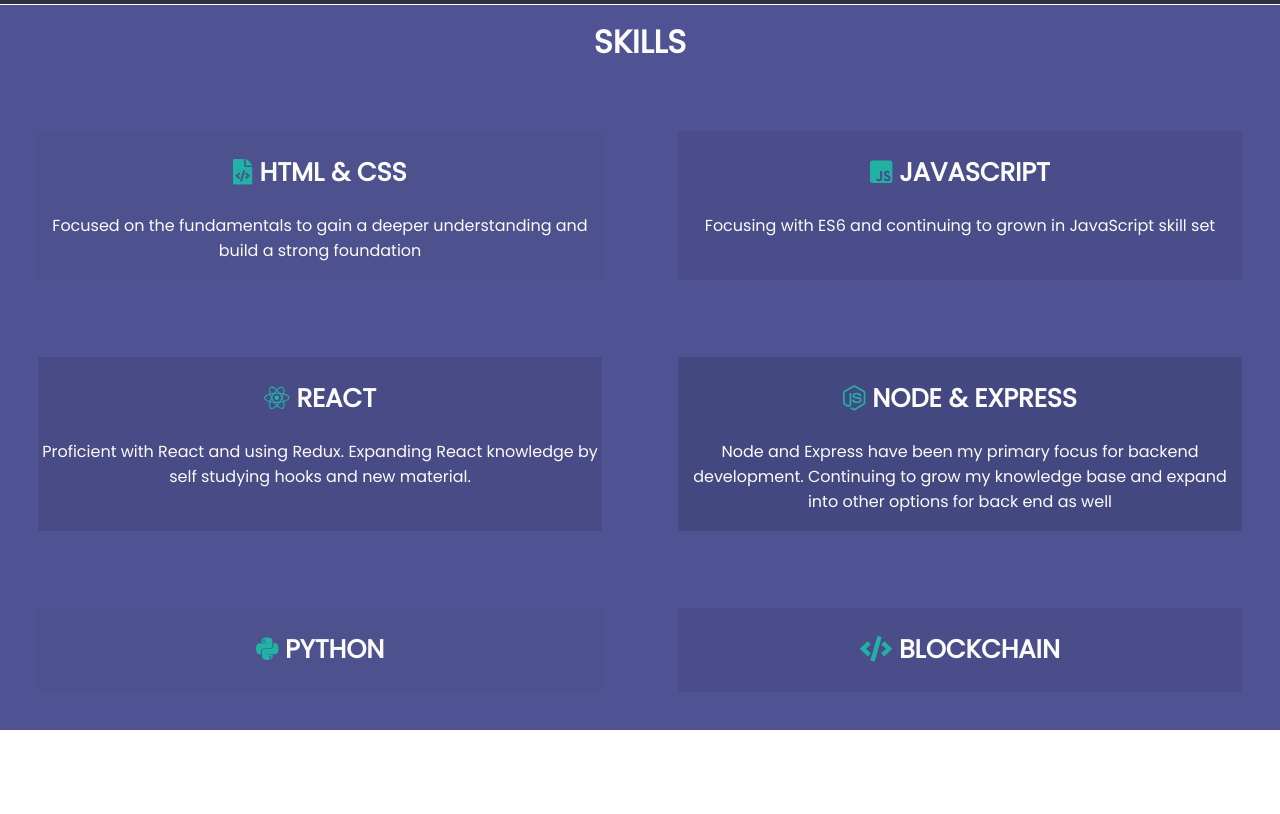
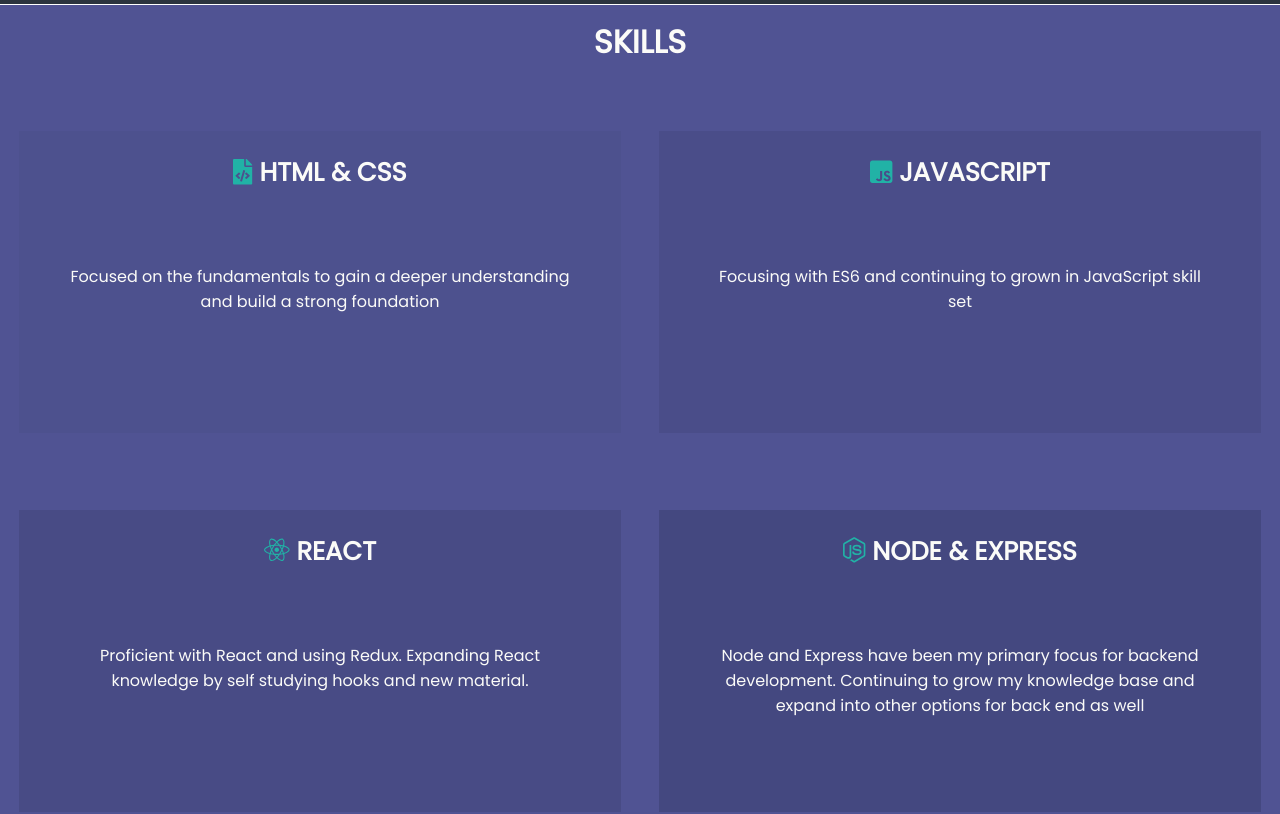
Before and after one commit to meganjeffcoat/portfoliomegan, a React (Create React App) app: page / in a window 1280 px wide. Shown: the part 2300-3114 px from the top of the page. Before the commit the page ends 3030 px from the top, so only its background shows below. Built offline with nearby package versions, Linux system fonts and the light colour scheme.

Commit message:
skills styling

```diff
--- a/src/components/current-projects.js
+++ b/src/components/current-projects.js
@@ -1,6 +1,5 @@
 import React from "react";
 import styled from "styled-components";
-import { Github, View } from "grommet-icons";
 import { FontAwesomeIcon } from "@fortawesome/react-fontawesome";
 import { faGithub } from "@fortawesome/free-brands-svg-icons";
 import { faEye } from "@fortawesome/free-solid-svg-icons";
--- a/src/components/skills.js
+++ b/src/components/skills.js
@@ -23,6 +23,8 @@
   h2 {
     font-size: 1.6rem;
   }
+
+
 `;
 
 const Blocks = styled.div`
@@ -30,34 +32,44 @@
   flex-direction: row;
   justify-content: space-around;
   width: 100%;
+  p{
+    padding: 1%;
+    margin: 11% 7% 4% 7%;
+  }
+
 `;
 
 const Block1 = styled.div`
   border: 1px solid #4d518e;
   background-color: #4d518e;
   width: 50%;
-  margin: 3%;
+  height: 300px;
+  margin: 3% 1.5%;
+
 `;
 
 const Block2 = styled.div`
   border: 1px solid #4a4d89;
   background-color: #4a4d89;
   width: 50%;
-  margin: 3%;
+  height: 300px;
+  margin: 3% 1.5%;
 `;
 
 const Block3 = styled.div`
   border: 1px solid #484b85;
   background-color: #484b85;
   width: 50%;
-  margin: 3%;
+  height: 300px;
+  margin: 3% 1.5%;
 `;
 
 const Block4 = styled.div`
   border: 1px solid #444880;
   background-color: #444880;
   width: 50%;
-  margin: 3%;
+  height:300px;
+  margin: 3% 1.5%;
 `;
 
 function Skills() {
```
